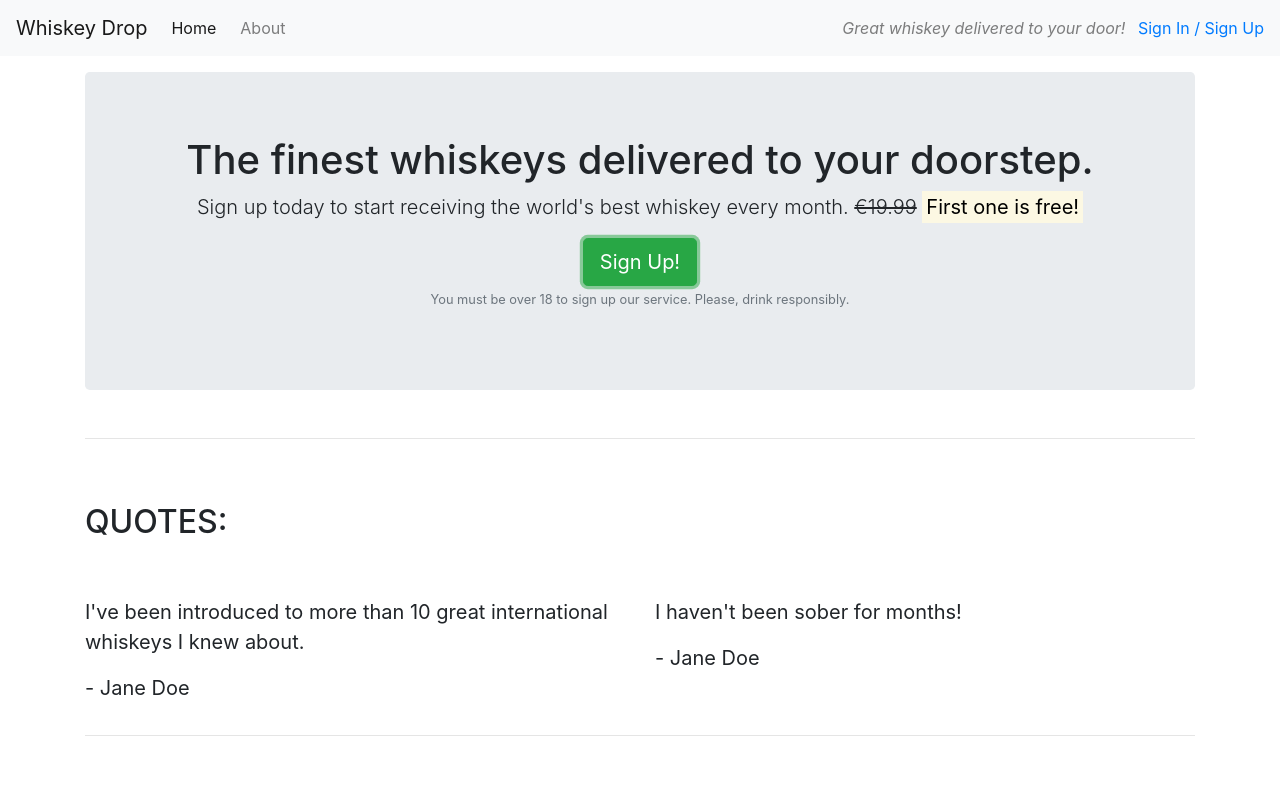
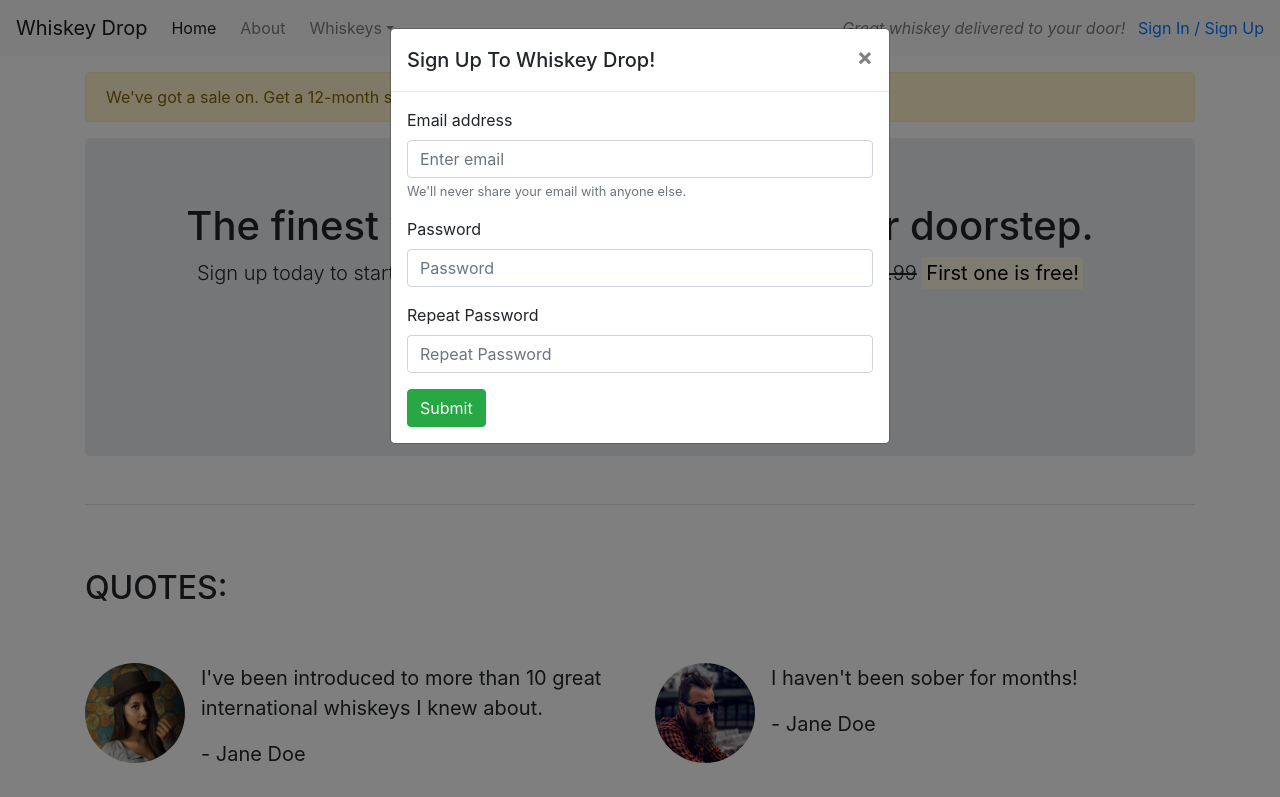
Before and after one commit to FrankRankmore/Bootstrap4, a plain HTML site: page index.html in a window 1280 px wide. Both pictures are taken after a click on the button "Sign Up!". Shown: the top 797 px of the page. Drawn offline with nearby package versions, Linux system fonts and the light colour scheme.

Commit message:
added new lines of code

```diff
--- a/index.html
+++ b/index.html
@@ -8,24 +8,47 @@
 
     <link rel="stylesheet" href="https://cdn.jsdelivr.net/npm/bootstrap@4.1.3/dist/css/bootstrap.min.css"
         integrity="sha384-MCw98/SFnGE8fJT3GXwEOngsV7Zt27NXFoaoApmYm81iuXoPkFOJwJ8ERdknLPMO" crossorigin="anonymous">
-    <script src="https://cdn.jsdelivr.net/npm/bootstrap@4.1.3/dist/js/bootstrap.min.js"
-        integrity="sha384-ChfqqxuZUCnJSK3+MXmPNIyE6ZbWh2IMqE241rYiqJxyMiZ6OW/JmZQ5stwEULTy"
-        crossorigin="anonymous"></script>
-</head>
 <body>
     <nav class="navbar navbar-light bg-light navbar-expand-sm">
         <a href="/" class="navbar-brand">Whiskey Drop</a>
+
+        <button class="navbar-toggler ml-auto" type="button" data-toggle="collapse"
+            data-target="#navbarNavDropdown" aria-controls="navbarNavDropdown" aria-expanded="false"
+            aria-label="Toggle navigation">
+        <span class="navbar-toggler-icon"></span></button>
+
+        <div class="collapse navbar-collapse" id="navbarNavDropdown">
         <ul class="navbar-nav mr-auto">
             <li class="active nav-item mr-2"><a class="nav-link" href="/">Home</a></li>
             <li class="nav-item mr-2"><a class="nav-link" href="/about">About</a></li>
+            <li class="nav-item dropdown">
+                <a class="nav-link dropdown-toggle" href="#" id="navbarDropdownMenuLink" role="button"
+                data-toggle="dropdown" aria-haspopup="true" aria-expanded="false">Whiskeys</a>
+
+                <div class="dropdown-menu" aria-labelledby="navbarDropdownMenuLink">
+                    <a class="dropdown-item" href="#">Irish</a>
+                    <a class="dropdown-item" href="#">Scotch</a>
+                    <a class="dropdown-item" href="#">Japanese</a>
+                    <a class="dropdown-item" href="#">American</a>
+                </div>
+
+            </li>
             <li class="nav-item mr-2 d-block d-sm-none"><a class="nav-link" href="/login">Sign in / Sign Up</a></li>
         </ul>
+        </div>
         <div class="d-none d-md-block">
         <p class="navbar-text my-auto mr-2"><i>Great whiskey delivered to your door!</i></p>
         <a href="/login">Sign In / Sign Up</a>
         </div>
      </nav>
     <article class="container mt-3">
+        <div class="row d-none d-sm-block">
+            <div class="col-12">
+                <div class="alert alert-warning">We've got a sale on. Get a 12-month subscription for
+                    the price of 6! <a href="">See her for details!</a>
+                </div>
+            </div>
+        </div>
         <!-- Callout-->
         <div class="row">
             <div class="col-12">
@@ -35,7 +58,7 @@
                 <s class="d-none d-sm-inline">€19.99</s>
                 <span class="d-inline d-sm-none"><br></span>
                 <strong><mark>First one is free!</mark></strong></p>
-                <button class="btn btn-success btn-lg">Sign Up!</button>
+                <button class="btn btn-success btn-lg" data-toggle="modal" data-target="#signUpModal">Sign Up!</button>
                 <p class="text-muted"><small>You must be over 18 to sign up our service. Please, drink responsibly.</small></p>
             </section>
             </div>
@@ -52,17 +75,30 @@
             </div>
             <div class="row">
                 <div class="col-12 col-md-6">
+                    <div class="media">
+                        <div class="d-none d-sm-block">
+                             <img src="images/girl-image.png" class="rounded-circle mr-3" height=100 width=100>
+                        </div>
+                        <div class="media-body">
                 <blockquote class="blockquote">
                     <p>I've been introduced to more than 10 great international whiskeys I knew about.</p>
                     <p>- Jane Doe</p>
                 </blockquote>
+                        </div>
+                    </div>
                 </div>
                 <div class="col-12 col-md-6">
-                <blockquote class="blockquote">
-                    <p>I haven't been sober for months!</p>
-                    <p>- Jane Doe</p>
-                </blockquote>
-                </div>
+                    <div class="media">
+                        <div class="d-none d-sm-block">
+                            <img src="images/guy-image.png" class="rounded-circle mr-3" height=100 width=100>
+                        </div>
+                            <div class="media-body">
+                            <blockquote class="blockquote">
+                            <p>I haven't been sober for months!</p>
+                             <p>- Jane Doe</p>
+                            </blockquote>
+                        </div>
+                    </div>
                 </div>
             </div>
         </section>
@@ -79,7 +115,7 @@
             <div class="row">
                 <div class="col-12 col-md-6 col-lg-4">
               <div class="feature">
-                <h3>Feature 1</h3>
+                <h3><i class="fa-solid fa-gift d-none d-sm-inline"></i> Feature 1 <span class="badge badge-success">NEW!</span></h3>
                 <p>Lorem ipsum dolor sit amet, consectetur adipiscing elit,
                    sed do eiusmod tempor incididunt ut labore et dolore magna
                    aliqua. Ut enim ad minim veniam, quis nostrud exercitation
@@ -89,7 +125,7 @@
               </div>
             <div class="col-12 col-md-6 col-lg-4">
               <div class="feature">
-                <h3>Feature 2</h3>
+                <h3><i class="fa-regular fa-credit-card d-none d-sm-inline"></i> Feature 2</h3>
                 <p>Lorem ipsum dolor sit amet, consectetur adipiscing elit,
                     sed do eiusmod tempor incididunt ut labore et dolore magna
                     aliqua. Ut enim ad minim veniam, quis nostrud exercitation
@@ -99,7 +135,7 @@
               </div>
             <div class="col-12 d-md-none d-lg-block col-lg-4">
               <div class="feature">
-                <h3>Feature 3</h3>
+                <h3><i class="fa-solid fa-circle-xmark d-none d-sm-inline"></i> Feature 3</h3>
                 <p>Lorem ipsum dolor sit amet, consectetur adipiscing elit,
                     sed do eiusmod tempor incididunt ut labore et dolore magna
                     aliqua. Ut enim ad minim veniam, quis nostrud exercitation
@@ -153,6 +189,48 @@
             </table>
         </section>
         <!-- /.favorites -->
+    </article>
 
+    <div class="modal" tabindex="-1" role="dialog" id="signUpModal">
+        <div class="modal-dialog" role="document">
+            <div class="modal-content">
+                <div class="modal-header">
+                    <h5 class="modal-title">Sign Up To Whiskey Drop!</h5>
+                    <button type="button" class="close" data-dismiss="modal" aria-label="Close">
+                        <span aria-hidden="true">&times;</span>
+                    </button>
+                </div>
+                <div class="modal-body">
+                    <form>
+                        <div class="form-group">
+                            <label for="exampleInputEmail1">Email address</label>
+                            <input type="email" class="form-control" id="exampleInputEmail1" aria-describedby="emailHelp"
+                                placeholder="Enter email">
+                            <small id="emailHelp" class="form-text text-muted">We'll never share your email with anyone else.</small>
+                        </div>
+                        <div class="form-group">
+                            <label for="password">Password</label>
+                            <input type="password" class="form-control" id="password" placeholder="Password">
+                        </div>
+                        <div class="form-group">
+                            <label for="repeatPassword">Repeat Password</label>
+                            <input type="password" class="form-control" id="repeatPassword" placeholder="Repeat Password">
+                        </div>
+                        <button type="submit" class="btn btn-success">Submit</button>
+                    </form>
+                </div>
+            </div>
+        </div>
+    </div>
+
+        <script src="https://code.jquery.com/jquery-3.3.1.slim.min.js"
+            integrity="sha384-q8i/X+965DzO0rT7abK41JStQIAqVgRVzpbzo5smXKp4YfRvH+8abtTE1Pi6jizo"
+            crossorigin="anonymous"></script>
+        <script src="https://cdn.jsdelivr.net/npm/popper.js@1.14.3/dist/umd/popper.min.js"
+            integrity="sha384-ZMP7rVo3mIykV+2+9J3UJ46jBk0WLaUAdn689aCwoqbBJiSnjAK/l8WvCWPIPm49"
+            crossorigin="anonymous"></script>
+        <script src="https://cdn.jsdelivr.net/npm/bootstrap@4.1.3/dist/js/bootstrap.min.js"
+            integrity="sha384-ChfqqxuZUCnJSK3+MXmPNIyE6ZbWh2IMqE241rYiqJxyMiZ6OW/JmZQ5stwEULTy"
+            crossorigin="anonymous"></script>
 </body>
 </html>
```
Also changed, not shown: images/girl-image.png (added), images/guy-image.png (added).
